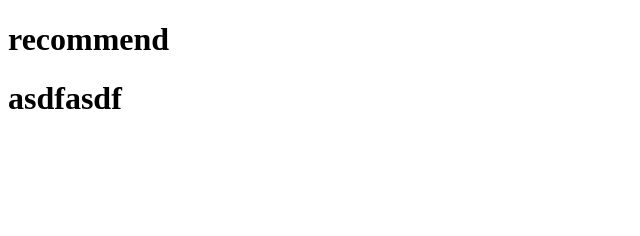
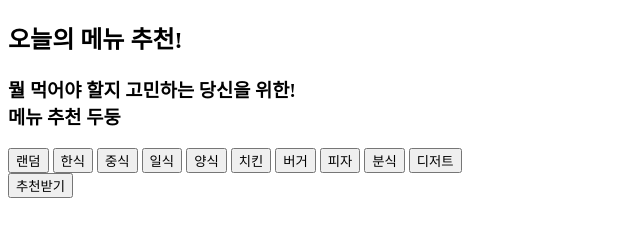
Before and after one commit to MOL-RU/walking_into_a_good_restaurant, a website: page src/views/recommend.html in a window 1280 px wide. Shown: the whole page, without its empty margins (0-640 px from the left). Drawn offline with Linux system fonts and the light colour scheme.

Commit message:
HTML : Recommend

```diff
--- a/src/views/recommend.html
+++ b/src/views/recommend.html
@@ -5,9 +5,33 @@
     <meta http-equiv="X-UA-Compatible" content="IE=edge" />
     <meta name="viewport" content="width=device-width, initial-scale=1.0" />
     <title>recommend</title>
+    <link rel="icon" href="/src/public/image/세종로고-removebg-preview.png">
+
   </head>
   <body>
-    <h1>recommend</h1>
-    <h1>asdfasdf</h1>
+   <section class="recommend">
+    <h1 class="recommend_title">
+      오늘의 메뉴 추천!
+    </h1>
+    <h3 class="recommend_description">뭘 먹어야 할지 고민하는 당신을 위한!<br>
+    메뉴 추천 두둥</h3>
+
+    <div class="recommend_categories">
+      <button class="category__btn">랜덤</button>
+      <button class="category__btn">한식</button>
+      <button class="category__btn">중식</button>
+      <button class="category__btn">일식</button>
+      <button class="category__btn">양식</button>
+      <button class="category__btn">치킨</button>
+      <button class="category__btn">버거</button>
+      <button class="category__btn">피자</button>
+      <button class="category__btn">분식</button>
+      <button class="category__btn">디저트</button>
+    </div>
+
+    <div class="recommend_result"></div>
+
+    <button class="get_recommend">추천받기</button>
+   </section>
   </body>
 </html>
```
